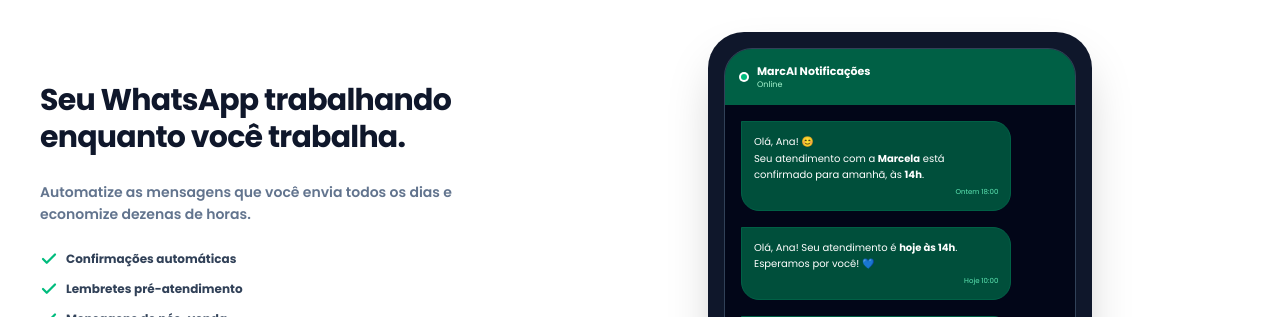
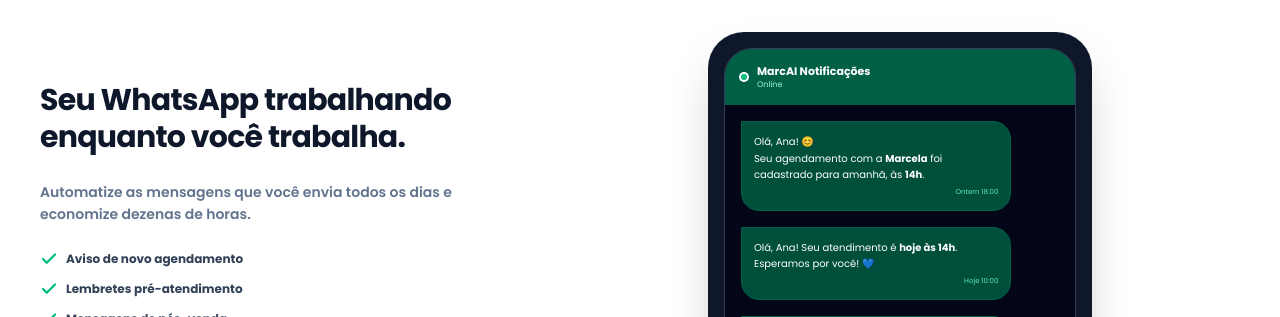
Before and after one commit to juanestevam127-ctrl/saas-clinicas, a Next.js app in the folder agendaduo-frontend/: page / in a window 1280 px wide. Shown: the part 3440-3757 px from the top of the page. Built offline with nearby package versions, Linux system fonts and the light colour scheme.

Commit message:
Remove AI assistance, confirmation of schedule and automatic confirmation references from features, FAQ and WhatsApp section

```diff
--- a/agendaduo-frontend/src/app/page.tsx
+++ b/agendaduo-frontend/src/app/page.tsx
@@ -413,7 +413,7 @@
             </p>
 
             <div className="space-y-3">
-              {["Confirmações automáticas", "Lembretes pré-atendimento", "Mensagens de pós-venda", "Pesquisas de avaliação", "Parabéns no aniversário"].map((item, idx) => (
+              {["Aviso de novo agendamento", "Lembretes pré-atendimento", "Mensagens de pós-venda", "Pesquisas de avaliação", "Parabéns no aniversário"].map((item, idx) => (
                 <div key={idx} className="flex items-center gap-2 text-xs font-bold text-slate-700">
                   <Check className="w-4.5 h-4.5 text-emerald-500 stroke-[3]" />
                   <span>{item}</span>
@@ -444,7 +444,7 @@
                 <div className="bg-emerald-900 border border-emerald-800 text-white p-3 rounded-2xl rounded-tl-none max-w-[85%] text-[10px] space-y-1">
                   <p className="leading-relaxed">
                     Olá, Ana! 😊<br />
-                    Seu atendimento com a <strong>Marcela</strong> está confirmado para amanhã, às <strong>14h</strong>.
+                    Seu agendamento com a <strong>Marcela</strong> foi cadastrado para amanhã, às <strong>14h</strong>.
                   </p>
                   <span className="text-[7px] text-emerald-300 block text-right">Ontem 18:00</span>
                 </div>
@@ -886,7 +886,7 @@
               {[
                 "Agenda de atendimentos",
                 "Cadastro de clientes",
-                "Envio de confirmações automáticas",
+                "Notificação de agendamentos",
                 "Lembretes automáticos via WhatsApp",
                 "Mensagens pós-atendimento",
                 "Notificações de aniversários",
@@ -930,14 +930,12 @@
               </thead>
               <tbody className="divide-y divide-slate-100">
                 {[
-                  { feature: "Agenda & Calendário", bad: "Manual / Papel", good: "Centralizada e Inteligente" },
+                  { feature: "Agenda & Calendário", bad: "Manual / Papel", good: "Centralizada e Organizadora" },
                   { feature: "Lembretes de Presença", bad: "Um a um no celular", good: "Automáticos no WhatsApp" },
-                  { feature: "Confirmações de Horário", bad: "Manual / Sob demanda", good: "Instantes pós-cadastro" },
                   { feature: "Histórico de Clientes", bad: "Perdido em papéis/conversas", good: "Organizado no sistema" },
                   { feature: "Mensagens Pós-visita", bad: "Raramente feitas", good: "Automatizadas pós-atendimento" },
                   { feature: "Pedido de Avaliação", bad: "Esquecido", good: "Automático por link" },
-                  { feature: "Notificar Aniversários", bad: "Esquecido", good: "Automático no WhatsApp" },
-                  { feature: "Assistência de IA", bad: "Não disponível", good: "Disponível 24h por dia" }
+                  { feature: "Notificar Aniversários", bad: "Esquecido", good: "Automático no WhatsApp" }
                 ].map((row, idx) => (
                   <tr key={idx} className="hover:bg-slate-50/50">
                     <td className="py-3.5 px-4 font-bold text-slate-900">{row.feature}</td>
@@ -971,7 +969,7 @@
               },
               {
                 q: "O MarcAI é apenas uma agenda?",
-                a: "Não! Além do calendário de organização, ele gerencia o cadastro de clientes, envia lembretes e confirmações automáticas por WhatsApp, parabeniza aniversariantes, solicita avaliações pós-atendimento e conta com recursos de Inteligência Artificial."
+                a: "Não! Além do calendário de organização, ele gerencia o cadastro de clientes, envia lembretes e notificações por WhatsApp, parabeniza aniversariantes no aniversário e solicita avaliações pós-atendimento automaticamente."
               },
               {
                 q: "Como funcionam os lembretes?",
@@ -989,10 +987,7 @@
                 q: "Preciso entender de tecnologia?",
                 a: "De forma alguma! A interface foi desenhada para ser simples, limpa e amigável. A configuração inicial é intuitiva e rápida."
               },
-              {
-                q: "Como funciona a Inteligência Artificial?",
-                a: "A IA do MarcAI auxilia a responder clientes com dúvidas sobre horários disponíveis e serviços, simulando uma conversa natural e humana no WhatsApp."
-              },
+
               {
                 q: "Posso testar gratuitamente?",
                 a: "Sim! Você tem 7 dias de teste completo gratuito, sem precisar cadastrar cartão de crédito."
```
